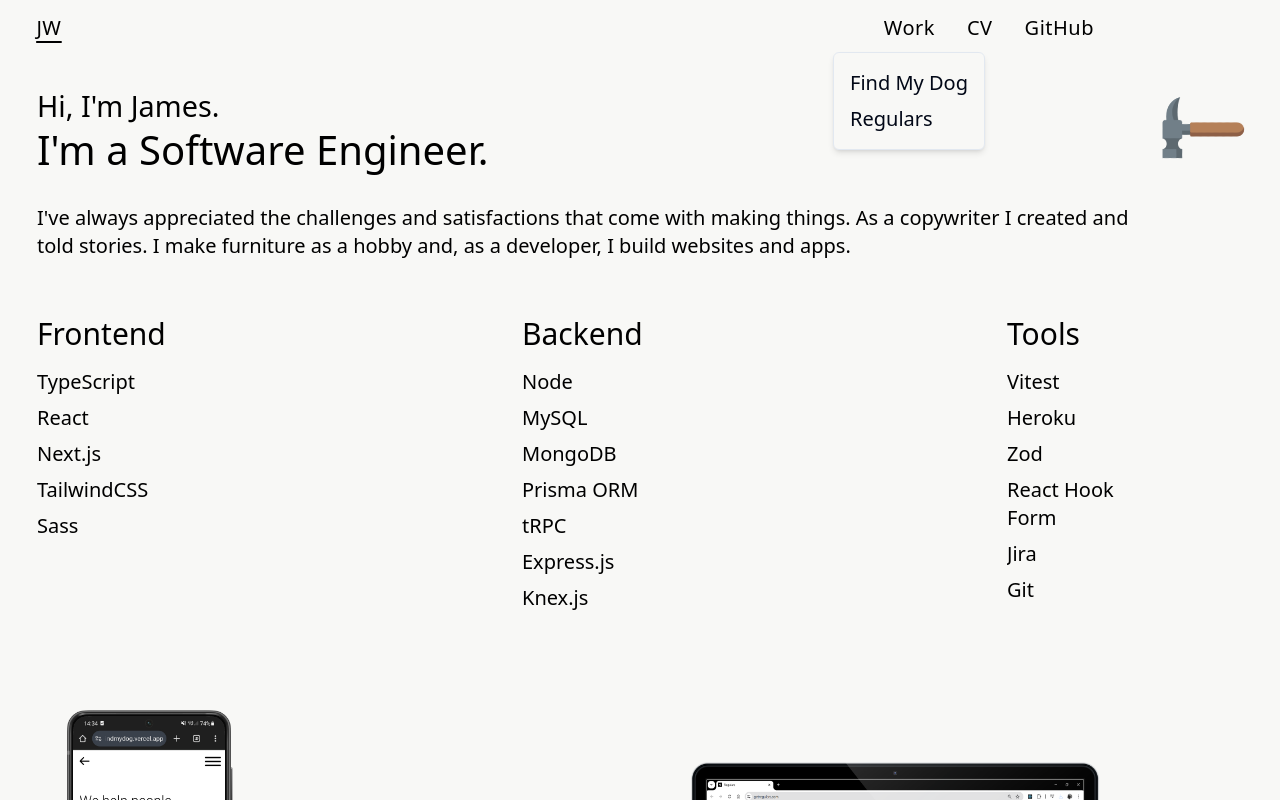
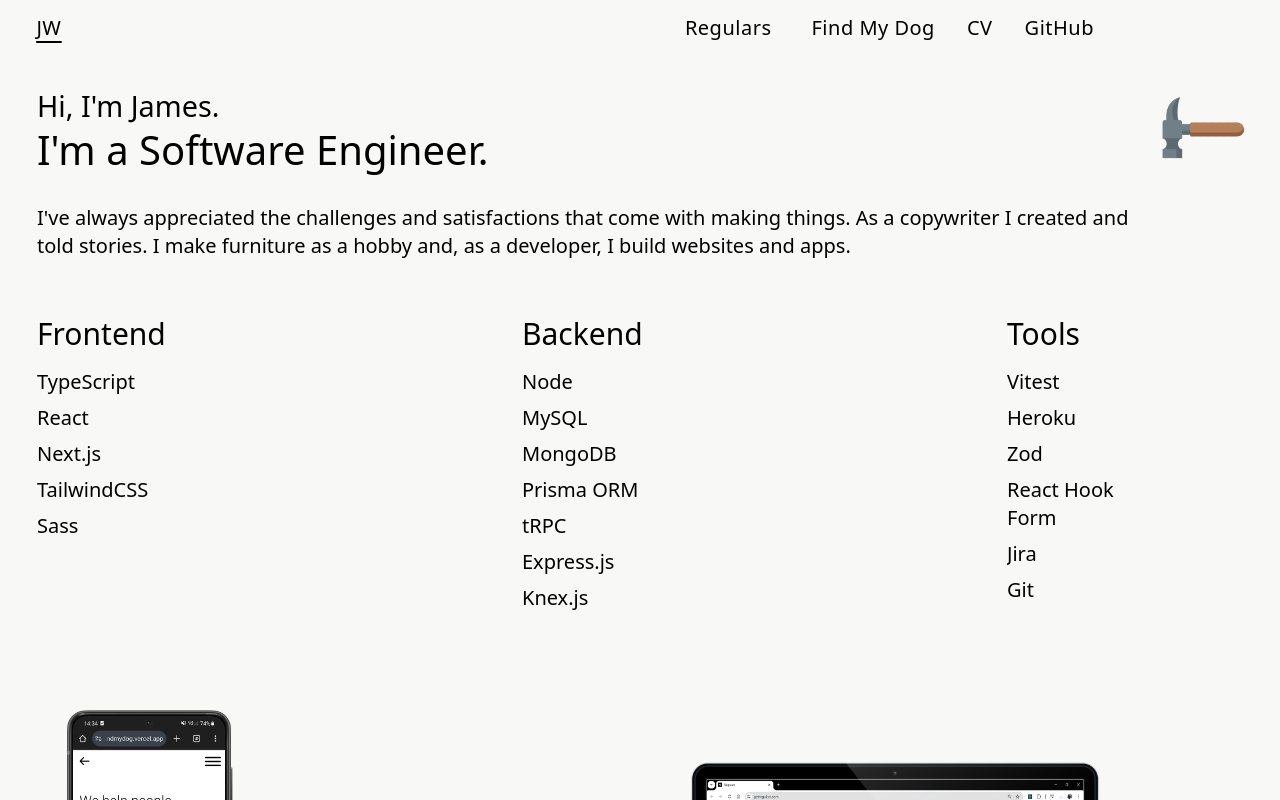
Before and after one commit to Lopside95/james-site, a Next.js app: page / in a window 1280 px wide. Both pictures are taken after a click on the button "Work". Shown: the top 800 px of the page. Built offline with nearby package versions, Linux system fonts and the light colour scheme.

Commit message:
update navbar

```diff
--- a/src/components/Navbar.tsx
+++ b/src/components/Navbar.tsx
@@ -1,3 +1,5 @@
+"use client";
+
 import Link from "next/link";
 import { Button } from "@ui/button";
 import { useRouter } from "next/router";
@@ -17,7 +19,7 @@ const Navbar = () => {
   const router = useRouter();
   const activePage = (path: string) => router.pathname === path;
 
-  const [isOpen, setIsOpen] = useState<boolean>();
+  const [isOpen, setIsOpen] = useState<boolean>(false);
 
   const navItemStyle = (page: string) =>
     ` hover:underline-offset-[6px] max-md:mt-3 md:text-xl text-2xl ${
@@ -32,69 +34,67 @@ const Navbar = () => {
             "/"
           )} 2xl:-ml-40 xl:ml-[-7.6rem] md:pl-6 lg:pl-[4.2rem] xl:pl-9 pl-0 `}
           variant="link"
+          onClick={() => setIsOpen(false)}
         >
           <Link href="/" tabIndex={-1}>
             JW
           </Link>
         </Button>
-        <div className="flex md:pr-6 lg:pr-[7rem] ">
-          <Popover open={isOpen} onOpenChange={setIsOpen}>
-            <PopoverTrigger asChild>
+
+        <div className="flex md:pr-6 lg:pr-[7rem] border-none">
+          {isOpen ? (
+            <div className="flex md:gap-2">
               <Button
-                className={`${navItemStyle("/work")} ${
-                  (router.pathname === "/work/findmydog" ||
-                    router.pathname === "/work/regulars") &&
-                  "underline"
-                } `}
-                variant="link"
+                className={`${navItemStyle("/work/regulars")}`}
+                onClick={() => {
+                  setIsOpen(false);
+                  router.push("/work/regulars");
+                }}
+                variant={"link"}
               >
-                Work
+                Regulars
               </Button>
-            </PopoverTrigger>
-            <PopoverContent className="bg-base-bg w-full">
-              <div className="flex flex-col w-full gap-2">
-                <p
-                  className=""
-                  onClick={() => {
-                    router.push("/work/findmydog");
-                  }}
-                >
-                  Find My Dog
-                </p>
-                <p className="" onClick={() => router.push("/work/regulars")}>
-                  Regulars
-                </p>
-              </div>
-            </PopoverContent>
-          </Popover>
-          {/* <DropdownMenu>
-            <DropdownMenuTrigger className={navItemStyle("/work/findmydog")}>
+              <Button
+                className={`${navItemStyle("/work/findmydog")}`}
+                onClick={() => {
+                  setIsOpen(false);
+                  router.push("/work/findmydog");
+                }}
+                variant={"link"}
+              >
+                Find My Dog
+              </Button>
+            </div>
+          ) : (
+            <Button
+              className={`${navItemStyle("/work")} ${
+                (router.pathname === "/work/findmydog" ||
+                  router.pathname === "/work/regulars") &&
+                "underline"
+              } ${isOpen ? "hidden" : ""} `}
+              onClick={() => {
+                setIsOpen(true);
+              }}
+              variant={"link"}
+            >
               Work
-            </DropdownMenuTrigger>
-            <DropdownMenuContent>
-              <DropdownMenuLabel>My Account</DropdownMenuLabel>
-              <DropdownMenuSeparator />
-              <DropdownMenuItem>Find My Dog</DropdownMenuItem>
-              <DropdownMenuItem>Regulars</DropdownMenuItem>
+            </Button>
+          )}
 
-            </DropdownMenuContent>
-          </DropdownMenu> */}
-          {/* <Button className={navItemStyle("/work/findmydog")} variant="link">
-            <Link className="" href="/work/findmydog" tabIndex={-1}>
-              Find My Dog
-            </Link>
-          </Button>
-          <Button className={navItemStyle("/work/regulars")} variant="link">
-            <Link className="" href="/work/regulars" tabIndex={-1}>
-              Regulars
-            </Link>
-          </Button> */}
-          <Button className={navItemStyle("/cv")} variant="link">
+          <Button
+            className={navItemStyle("/cv")}
+            variant="link"
+            onClick={() => setIsOpen(false)}
+          >
             <Link className="" href="/cv" tabIndex={-1}>
               CV
             </Link>
           </Button>
-          <Button className={navItemStyle("")} variant="link">
+          <Button
+            className={navItemStyle("no")}
+            variant="link"
+            onClick={() => setIsOpen(false)}
+          >
             <Link
               href="https://github.com/Lopside95"
               tabIndex={-1}
```
